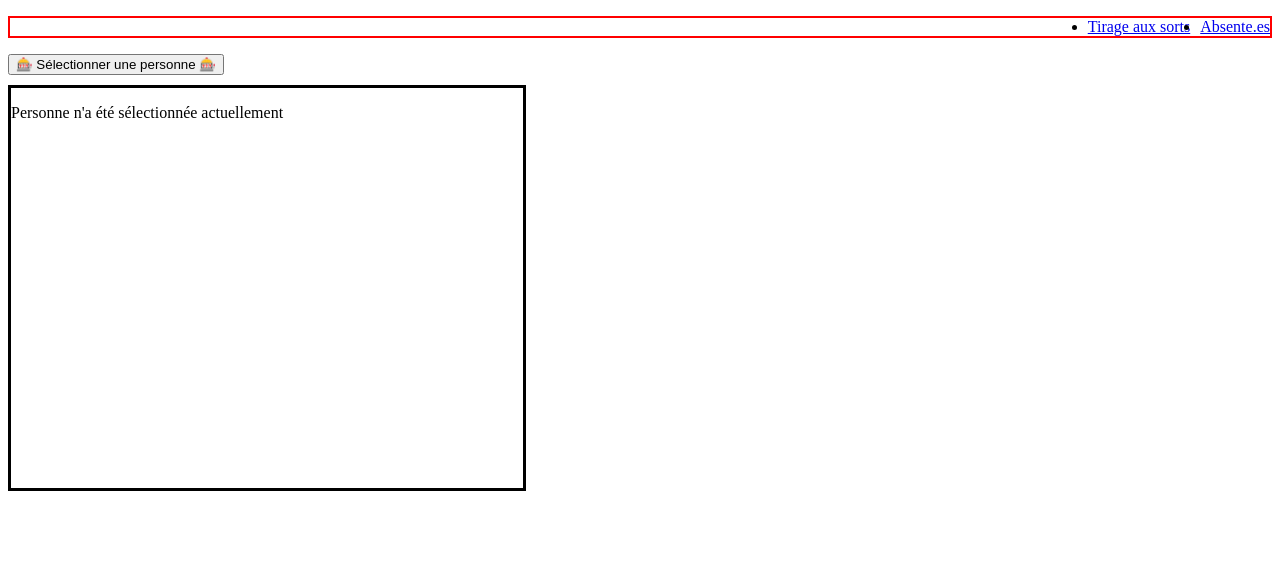
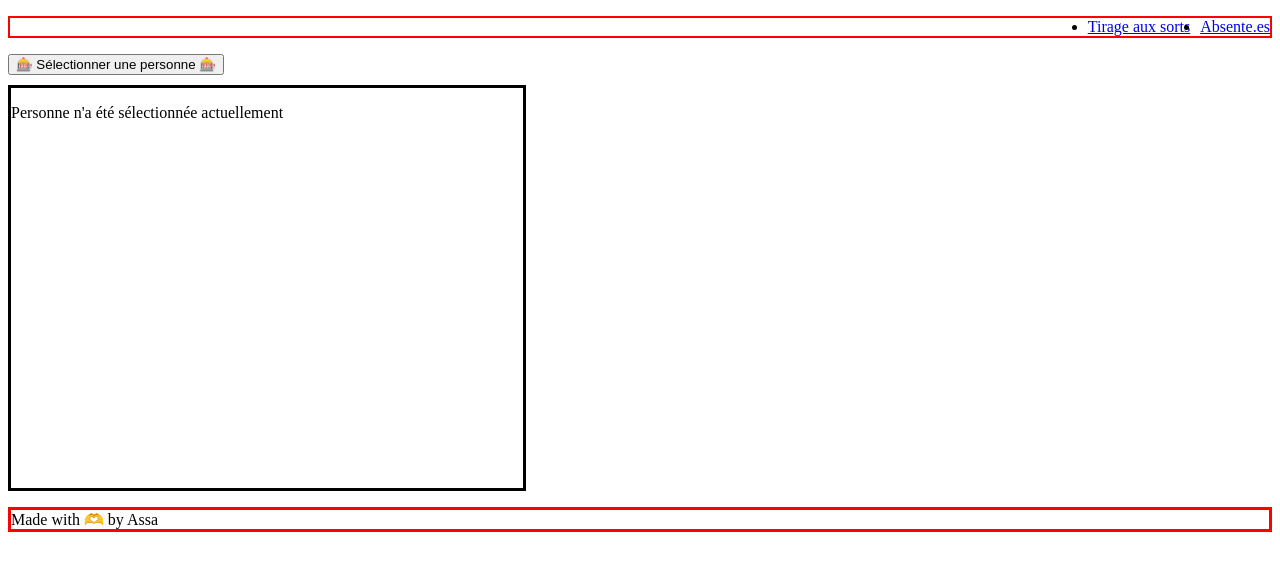
Before and after one commit to AssaNiang/tirage-au-sort, an Angular app: page / in a window 1280 px wide. Shown: the top 570 px of the page. Built offline with nearby package versions, Linux system fonts and the light colour scheme.

Commit message:
creation du component/footer et faire l'affichage sans le design

```diff
--- a/src/app/app.component.html
+++ b/src/app/app.component.html
@@ -1,6 +1,3 @@
 <app-header></app-header>
-
-<!-- <app-select>
-<app-display-woman></app-display-woman>
-</app-select> -->
 <router-outlet></router-outlet>
+<app-footer></app-footer>
--- a/src/app/app.module.ts
+++ b/src/app/app.module.ts
@@ -13,6 +13,7 @@
 import { AbsentManComponent } from './components/absent-man/absent-man.component';
 import { AbsentWomanComponent } from './components/absent-woman/absent-woman.component';
 import { DropdownComponent } from './components/dropdown/dropdown.component';
+import { FooterComponent } from './components/footer/footer.component';
 
 @NgModule({
   declarations: [
@@ -26,7 +27,8 @@
     DisplayManComponent,
     AbsentManComponent,
     AbsentWomanComponent,
-    DropdownComponent
+    DropdownComponent,
+    FooterComponent
   ],
   imports: [
     BrowserModule,
--- /dev/null
+++ b/src/app/components/footer/footer.component.css
@@ -0,0 +1,3 @@
+p{
+    border:solid red 3px;
+}
--- /dev/null
+++ b/src/app/components/footer/footer.component.html
@@ -0,0 +1,4 @@
+
+<p>
+    Made with 🫶️ by Assa
+</p>
```
Also changed, not shown: src/app/components/footer/footer.component.ts (added, +10 -0 lines), src/app/pages/absent/absent.component.html (+0 -9 lines), src/app/pages/absent/absent.component.ts (+0 -25 lines), 1 other file (tests, documents, lock files or other folders).
